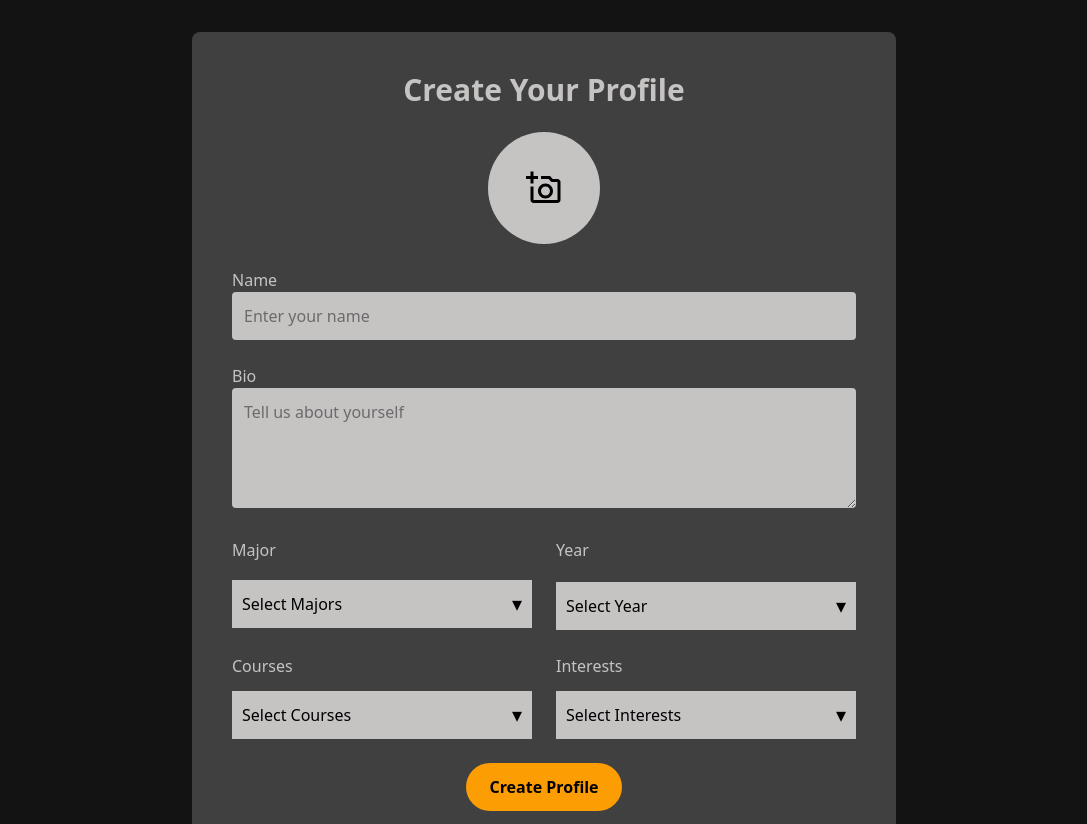
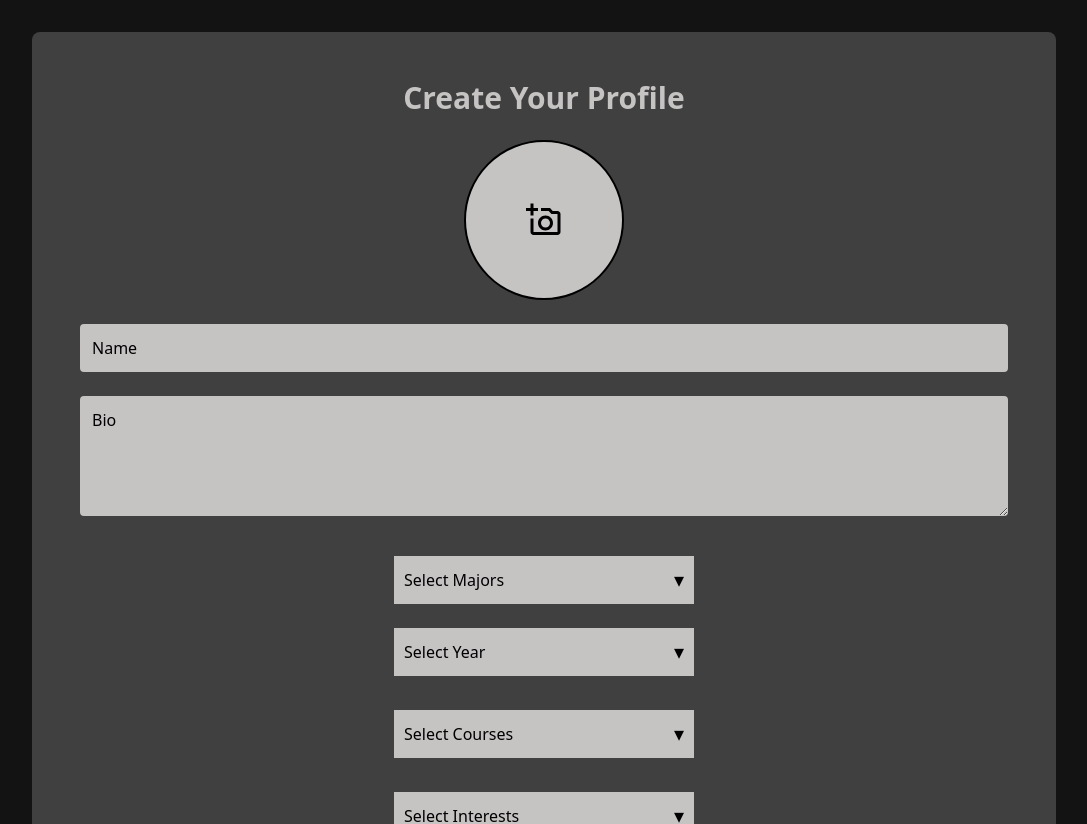
Before and after one commit to aarushirc14/CPSC481-Project-UConnect, a React (Vite) app in the folder UConnect/: page /create-profile in a window 1280 px wide. Shown: the top 824 px of the page, without its empty margins (96-1183 px from the left). Built offline with nearby package versions, Linux system fonts and the light colour scheme.

Commit message:
finishing create profile ui

```diff
--- a/UConnect/src/components/MultiSelectDropdown.jsx
+++ b/UConnect/src/components/MultiSelectDropdown.jsx
@@ -1,6 +1,8 @@
 // src/components/MultiSelectDropdown.jsx
 
 import React, { useState } from "react";
+import { FaSearch } from "react-icons/fa";
+
 
 export default function MultiSelectDropdown({ options, label }) {
   const [searchTerm, setSearchTerm] = useState("");
@@ -60,13 +62,16 @@ export default function MultiSelectDropdown({ options, label }) {
       {/* Dropdown menu */}
       {isOpen && (
          <div className="dropdown-menu">
+          <div className="dropdown-search-wrapper flex items-center bg-[#E0E0E0] p-2 rounded">
+            <FaSearch className="text-gray-500" />
             <input
               type="text"
-            className="dropdown-search"
+              className="dropdown-search flex-1 bg-transparent border-none outline-none text-black"
               placeholder="Search"
               value={searchTerm}
               onChange={(e) => setSearchTerm(e.target.value)}
             />
+          </div>
 
           <ul className="dropdown-options">
             {filteredOptions.map((option) => (
--- a/UConnect/src/components/Pages/CreateProfilePage.jsx
+++ b/UConnect/src/components/Pages/CreateProfilePage.jsx
@@ -51,9 +51,9 @@ export default function CreateProfile() {
 
 
   return (
-    <div className="flex justify-center items-center min-h-screen bg-[#131313]">
+    <div className="flex w-full justify-center items-center min-h-screen bg-[#131313] px-4">
   {/* Outer Gray Box */}
-      <div className="w-full max-w-6xl bg-[#414040] p-10 rounded-lg mt-8 mb-8">
+  <div className="w-full max-w-5xl bg-[#414040] p-12 rounded-lg mt-8 mb-8">
     <h2 className="text-3xl font-semibold text-center text-[#C6C3C3] mb-6">
       Create Your Profile
     </h2>
@@ -62,7 +62,7 @@ export default function CreateProfile() {
       {/* Profile Picture Upload */}
       <div className="flex justify-center">
         <label htmlFor="profileImage" className="cursor-pointer">
-                <div className="w-28 h-28 rounded-full bg-[#C6C3C3] flex justify-center items-center overflow-hidden relative">
+          <div className="w-40 h-40 rounded-full bg-[#C6C3C3] flex justify-center items-center overflow-hidden relative border-2 border-black">
             {profileImage ? (
               <img
                 src={profileImage}
@@ -86,37 +86,35 @@ export default function CreateProfile() {
 
       {/* Name Input */}
       <div>
-            <label className="block text-[#C6C3C3]">Name</label>
         <input
           type="text"
           name="name"
           value={profileData.name}
           onChange={handleChange}
-              placeholder="Enter your name"
-              className="w-full p-3 rounded bg-[#C6C3C3] text-black outline-none placeholder:text-[#6B6B6B]"
+          placeholder="Name"
+          className="w-full p-3 rounded bg-[#C6C3C3] text-black outline-none placeholder:text-[#000000]"
         />
       </div>
 
       {/* Bio Input */}
       <div>
-            <label className="block text-[#C6C3C3]">Bio</label>
         <textarea
           name="bio"
           value={profileData.bio}
           onChange={handleChange}
-              placeholder="Tell us about yourself"
-              className="w-full p-3 rounded bg-[#C6C3C3] text-black outline-none resize placeholder:text-[#6B6B6B]"
+          placeholder="Bio"
+          className="w-full p-3 rounded bg-[#C6C3C3] text-black outline-none resize placeholder:text-[#000000]"
           rows="4"
-              style={{ resize: "both" }}
+          style={{
+            resize: "both", // Allow resizing
+          }}
         />
       </div>
 
-          {/* Centered Dropdown Fields */}
-          <div className="grid grid-cols-2 gap-6">
+      {/* Dropdown Fields */}
+      <div className="space-y-6">
         {/* Major Dropdown */}
-            <div className="flex flex-col">
-                <label className="block text-[#C6C3C3] mb-2">Major</label>
-                <div className="flex-1">
+        <div className="flex flex-col items-center">
           <MultiSelectDropdown
             options={majorOptions}
             label="Select Majors"
@@ -124,12 +122,9 @@ export default function CreateProfile() {
             onChange={handleMajorChange}
           />
         </div>
-            </div>
 
         {/* Year Dropdown */}
-            <div className="flex flex-col">
-                <label className="block text-[#C6C3C3] mb-5">Year</label>
-                <div className="flex-1">
+        <div className="flex flex-col items-center">
           <SingleSelectDropdown
             options={yearOptions}
             label="Select Year"
@@ -137,11 +132,9 @@ export default function CreateProfile() {
             onChange={handleYearChange}
           />
         </div>
-            </div>
 
         {/* Courses Dropdown */}
-            <div>
-              <label className="block text-[#C6C3C3] mb-2">Courses</label>
+        <div className="flex flex-col items-center">
           <MultiSelectDropdown
             options={courseOptions}
             label="Select Courses"
@@ -151,8 +144,7 @@ export default function CreateProfile() {
         </div>
 
         {/* Interests Dropdown */}
-            <div>
-              <label className="block text-[#C6C3C3] mb-2">Interests</label>
+        <div className="flex flex-col items-center">
           <MultiSelectDropdown
             options={interestOptions}
             label="Select Interests"
--- a/UConnect/src/index.css
+++ b/UConnect/src/index.css
@@ -133,13 +133,29 @@ label {
 
 .dropdown-search {
   width: 100%;
-  padding: 8px;
+  padding: 0px;
   border: none;
   outline: none;
   background-color: #e0e0e0;
   color: #000;
   margin-bottom: 5px;
 }
+
+.dropdown-search-wrapper {
+  display: flex;
+  align-items: center;
+  background-color: #e0e0e0;
+  padding: 8px;
+  border-radius: 4px;
+}
+
+.dropdown-search-wrapper .dropdown-search {
+  flex: 1;
+  background: transparent;
+  border: none;
+  outline: none;
+}
+
 
 .dropdown-options {
   list-style: none;
@@ -178,5 +194,11 @@ label {
   background-color: #fff;
   cursor: pointer;
 }
+.major-container {
+  display: flex;
+  flex-direction: column;
+  gap: 8px;
+  min-height: 100px; /* Set minimum height to accommodate selected tags */
+}
 
 /*dropdowns end*/
```
Lines whose indentation alone changed are shown as unchanged.
